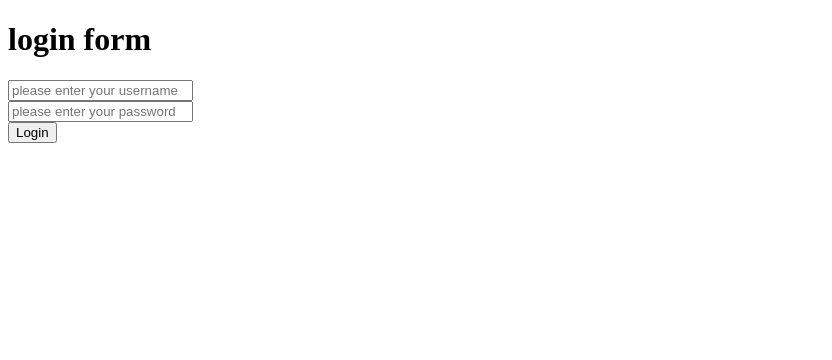
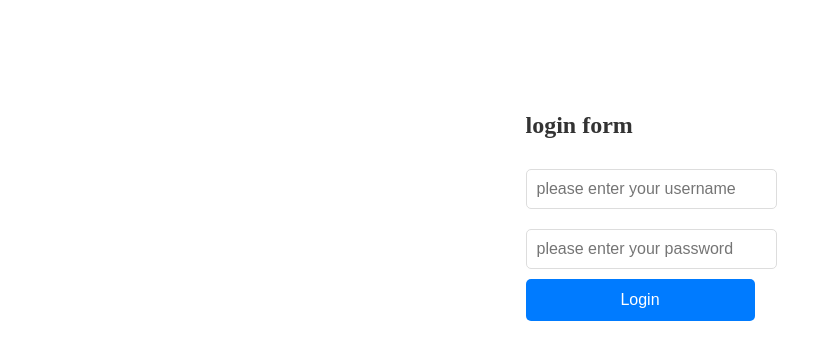
Before and after one commit to snappedrat/angular-app, an Angular app: page /login in a window 1280 px wide. Shown: the top 360 px of the page, without its empty margins (0-832 px from the left). Built offline with nearby package versions, Linux system fonts and the light colour scheme.

Commit message:
recent commit

```diff
--- a/src/app/login/login.component.css
+++ b/src/app/login/login.component.css
@@ -0,0 +1,53 @@
+
+
+  .fo {
+    display: flex;
+    justify-content: center;
+
+    align-items: center;
+    height: 50vh;
+  }
+
+  .login-form h1 {
+    margin-bottom: 20px;
+    color: #333;
+    font-size: 24px;
+    font-weight: bold;
+  }
+
+  .login-form input[type="text"],
+  .login-form input[type="password"] {
+    width: 100%;
+    padding: 10px;
+    margin: 10px 0;
+    border: 1px solid #ddd;
+    border-radius: 5px;
+    font-size: 16px;
+    transition: border-color 0.3s ease;
+  }
+
+  .login-form input[type="text"]:focus,
+  .login-form input[type="password"]:focus {
+    border-color: #007bff;
+    outline: none;
+  }
+
+  .btn {
+    width: 100%;
+    padding: 12px;
+    background-color: #007bff;
+    color: white;
+    font-size: 16px;
+    border: none;
+    border-radius: 5px;
+    cursor: pointer;
+    transition: background-color 0.3s ease;
+  }
+
+  .btn:hover {
+    background-color: #0056b3;
+  }
+
+  .btn:active {
+    background-color: #003d80;
+  }
```
